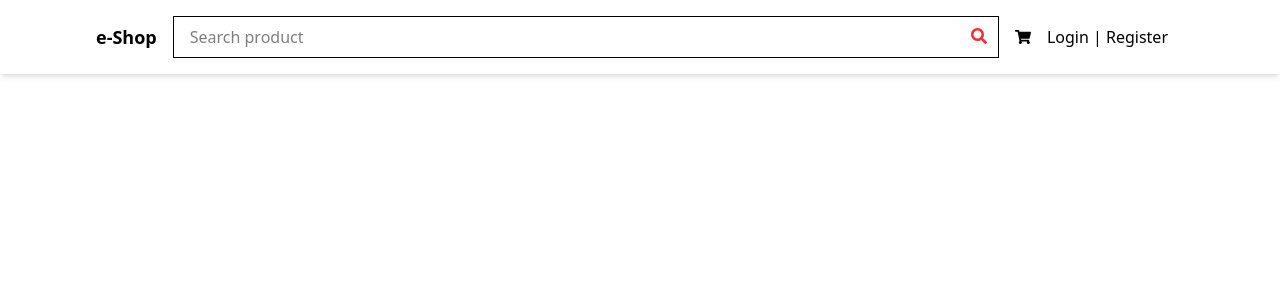
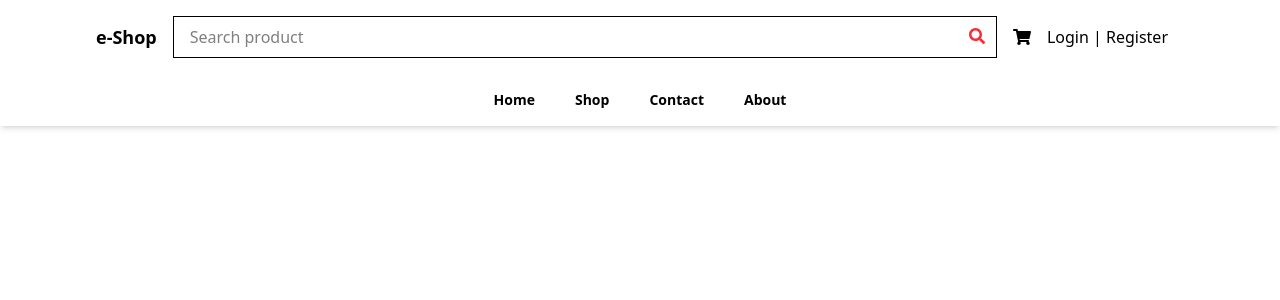
Before and after one commit to Blissmal/Ecommerce-react-js-redux-toolkit, a React (Vite) app: page / in a window 1280 px wide. Shown: the top 300 px of the page. Built offline with nearby package versions, Linux system fonts and the light colour scheme.

Commit message:
Complete navbar

```diff
--- a/src/components/Navbar.jsx
+++ b/src/components/Navbar.jsx
@@ -16,10 +16,16 @@ const Navbar = () => {
                 </form>
             </div>
             <div className='flex items-center space-x-4'>
-                <Link to="/cart"><FaShoppingCart /></Link>
+                <Link to="/cart"><FaShoppingCart className='text-lg'/></Link>
                 <button className='hidden md:block'>Login | Register</button>
                 <button className='block md:hidden'><FaUser /></button>
             </div>
+        </div>
+        <div className='flex items-center justify-center space-x-10 py-4 text-sm font-bold'>
+            <Link to='/' className='hover:underline'>Home</Link>
+            <Link to='/' className='hover:underline'>Shop</Link>
+            <Link to='/' className='hover:underline'>Contact</Link>
+            <Link to='/' className='hover:underline'>About</Link>
         </div>
     </nav>
   )
```
